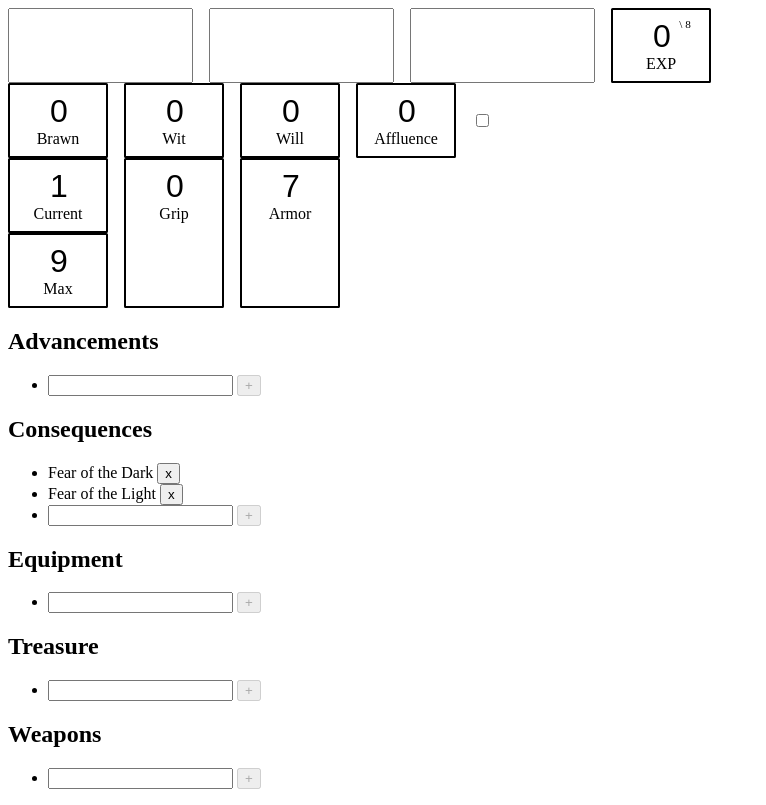
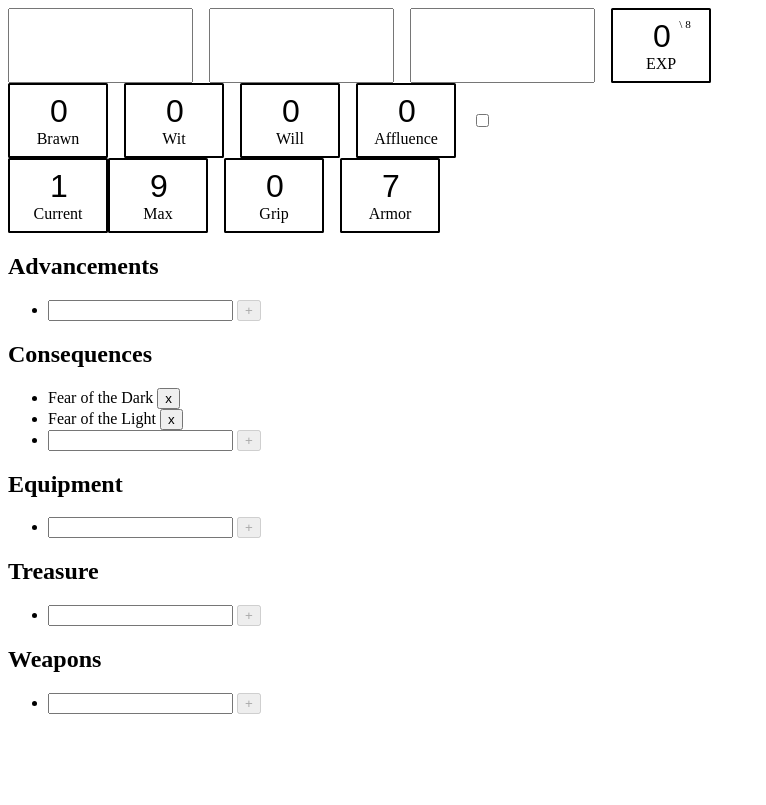
Before and after one commit to ricardolino/blb-sheet, a SvelteKit app: page / in a window 1280 px wide. Shown: the whole page, without its empty margins (0-766 px from the left). Built offline with nearby package versions, Linux system fonts and the light colour scheme.

Commit message:
field styles

```diff
--- a/src/routes/+page.svelte
+++ b/src/routes/+page.svelte
@@ -73,6 +73,10 @@
 		gap: 1rem;
 	}
 
+	.vigor {
+		display: flex;
+	}
+
 	:global(.hidden) {
 		display: none;
 	}
```
